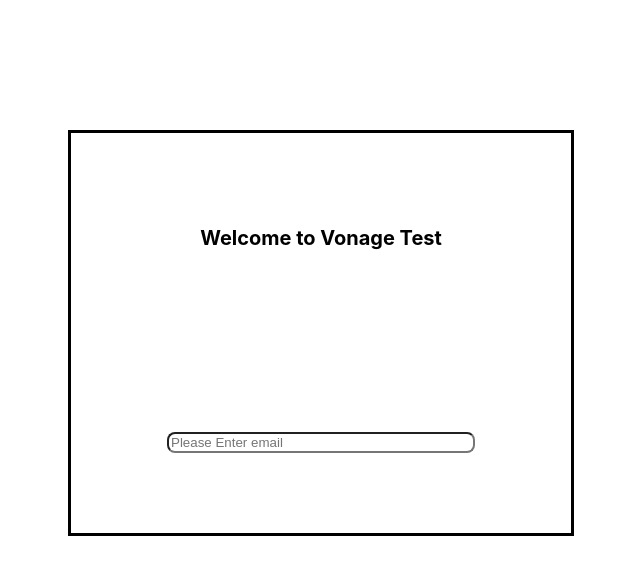
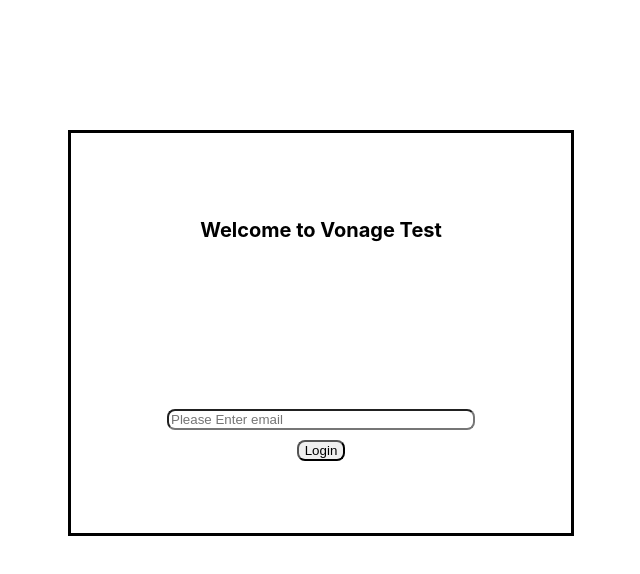
Before and after one commit to Hamzazaheer721/Vonage-typescript, a React (Create React App) app: page / in a window 1280 px wide. Shown: the top 574 px of the page, without its empty margins (432-1072 px from the left). Built offline with nearby package versions, Linux system fonts and the light colour scheme.

Commit message:
!feat(graphql) : Input styling adjusted

```diff
--- a/src/components/Login/index.styled.ts
+++ b/src/components/Login/index.styled.ts
@@ -1,10 +1,10 @@
 import styled from 'styled-components'
 
-const Form = styled.form`
+export const Form = styled.form`
     width: 100%;
     display: flex;
-    flex-direction : colomn;
-    justify-content: center;
+    flex-direction : column;
+    justify-content: space-around;
     align-items : center;
 `
 export const InputContainer = styled.input`
@@ -17,5 +17,9 @@
       box-shadow: 0px 0px 2px gray;
     }
 `
-
-export default Form;
+export const Button = styled.button`
+    width: auto;
+    height: auto;
+    border-radius: 8px;
+    margin-top: 10px;
+`
--- a/src/components/Login/index.tsx
+++ b/src/components/Login/index.tsx
@@ -1,16 +1,18 @@
 /* eslint-disable no-unused-vars */
 import { FC, useState } from 'react';
-import Form, { InputContainer } from './index.styled';
+import { Form, Button, InputContainer } from './index.styled';
 
 const LoginComponent : FC <{}> = () => {
   const [email, setEmail] = useState<string>('');
-  const handleSubmit = async () => {
+  const handleSubmit = async (e: {preventDefault: ()=> void}) => {
 
   }
-
   return (
-    <Form>
+    <Form onSubmit={handleSubmit}>
       <InputContainer type="text" placeholder="Please Enter email" />
+      <Button>
+        Login
+      </Button>
     </Form>
   )
 }
```
